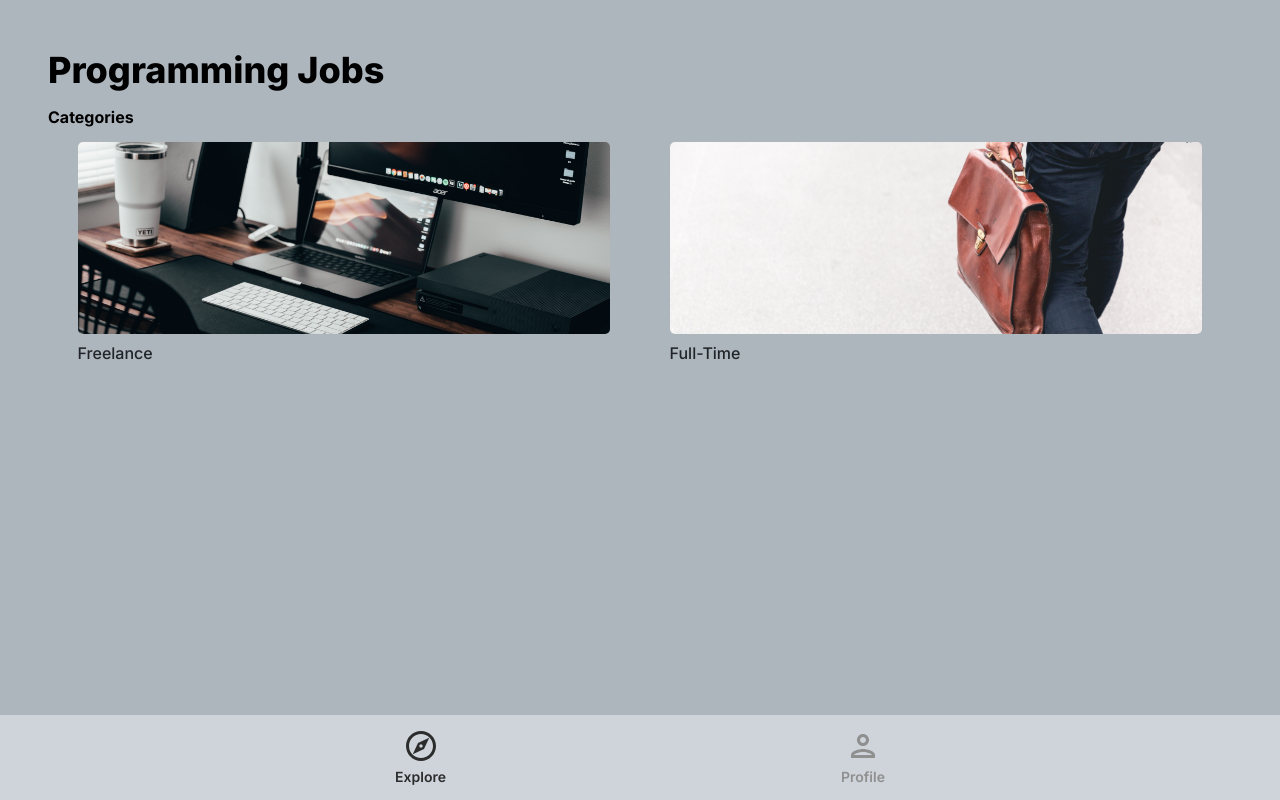
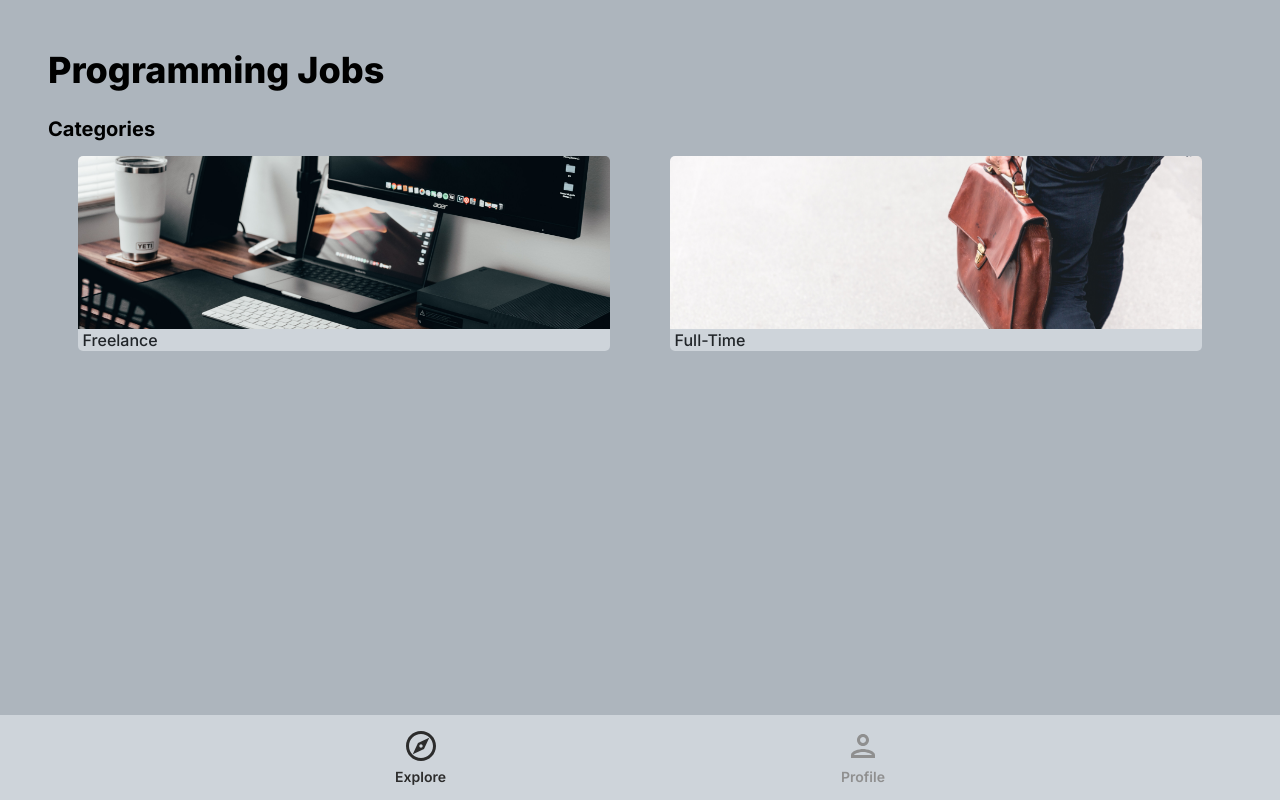
Before and after one commit to MicleJohn369/Posts-app, a React (Create React App) app: page / in a window 1280 px wide. Built offline with nearby package versions, Linux system fonts and the light colour scheme; no server answers; the database is empty.

Commit message:
Elements fonts & positions adjustments.

```diff
--- a/src/index.css
+++ b/src/index.css
@@ -157,7 +157,7 @@ button {
 .pageHeader {
   font-size: 2.25rem;
   font-weight: 800;
-  margin: 5px auto 15px;
+  margin: 5px auto 25px;
 }
 
 .navbar {
@@ -314,6 +314,7 @@ button {
 .exploreHeading,
 .exploreCategoryHeading {
   font-weight: 700;
+  font-size: 1.25rem;
   margin: 5px auto;
 }
 
@@ -388,9 +389,14 @@ span.swiper-pagination-bullet {
 }
 
 .exploreCategoryName {
+  position: relative;
+  top: -28px;
+  padding: 1px 5px;
+  background-color: var(--secondaryBackground);
   font-weight: 500;
   text-align: left;
   margin: 5px auto;
+  border-radius: 0 0 5px 5px;
 }
 
 .category {
@@ -415,7 +421,7 @@ span.swiper-pagination-bullet {
 
 .categoryListingImg {
   width: 30%;
-  height: 100px;
+  height: 125px;
   border-radius: 1.5rem;
   object-fit: cover;
   margin-right: 10px;
@@ -424,7 +430,7 @@ span.swiper-pagination-bullet {
 @media (min-width: 1024px) {
   .categoryListingImg {
     width: 19%;
-    height: 217px;
+    height: 150px;
   }
 }
 
@@ -582,7 +588,7 @@ span.swiper-pagination-bullet {
   font-weight: 600;
   color: var(--buttonColor);
   background-color: var(--buttonBackground);
-  padding: 0.25rem 0.75rem;
+  padding: 0.35rem 0.85rem;
   border-radius: 1rem;
 }
 
@@ -597,12 +603,14 @@ span.swiper-pagination-bullet {
 }
 
 .profileDetailsText {
+  font-size: 1.1rem;
   font-weight: 600;
 }
 
 .changePersonalDetails {
   cursor: pointer;
   font-weight: 600;
+  font-size: 1.1rem;
   color: #212529;
 }
 
@@ -681,6 +689,7 @@ span.swiper-pagination-bullet {
 .listingText {
   margin-top: 3rem;
   font-weight: 600;
+  font-size: 1.1rem;
 }
 
 .lisitingsList {
```
